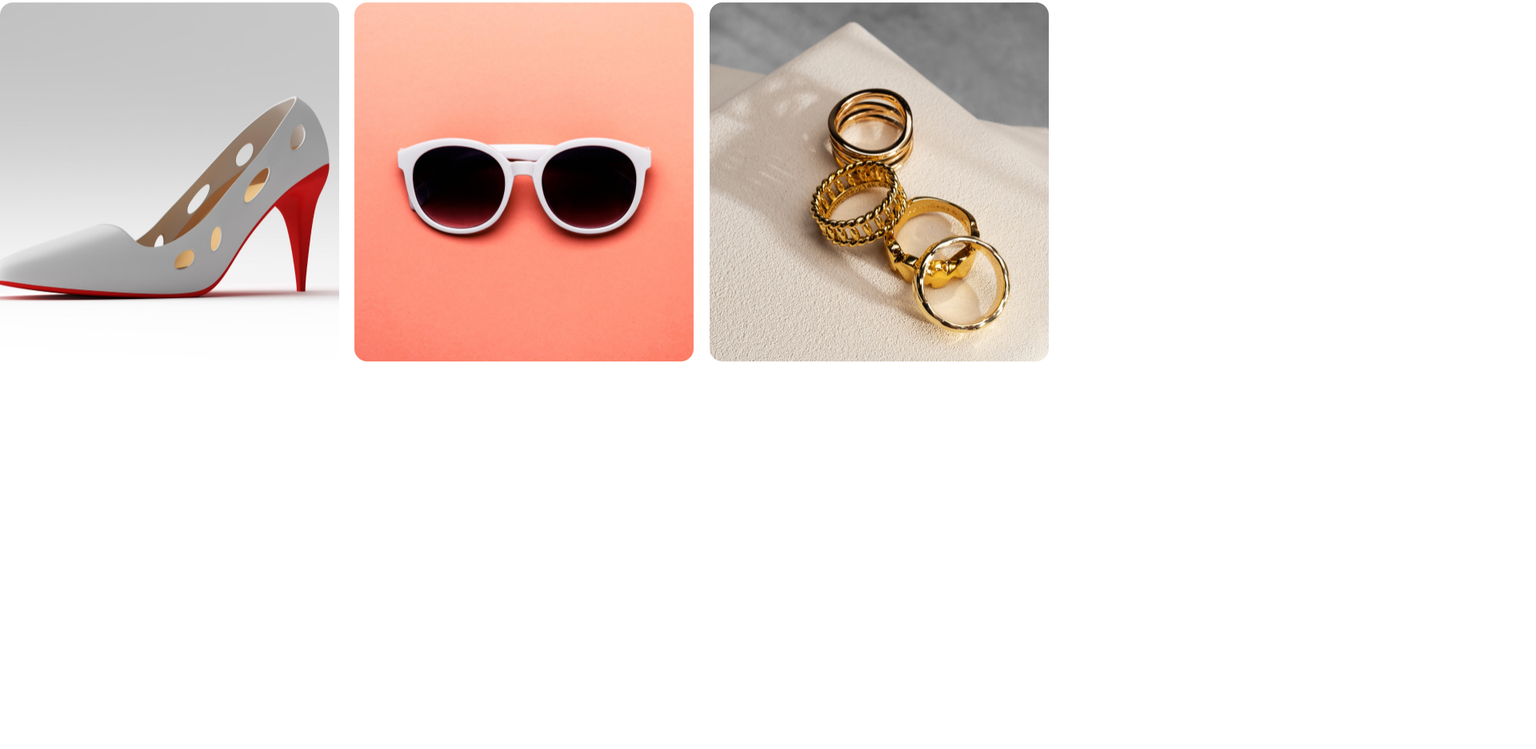
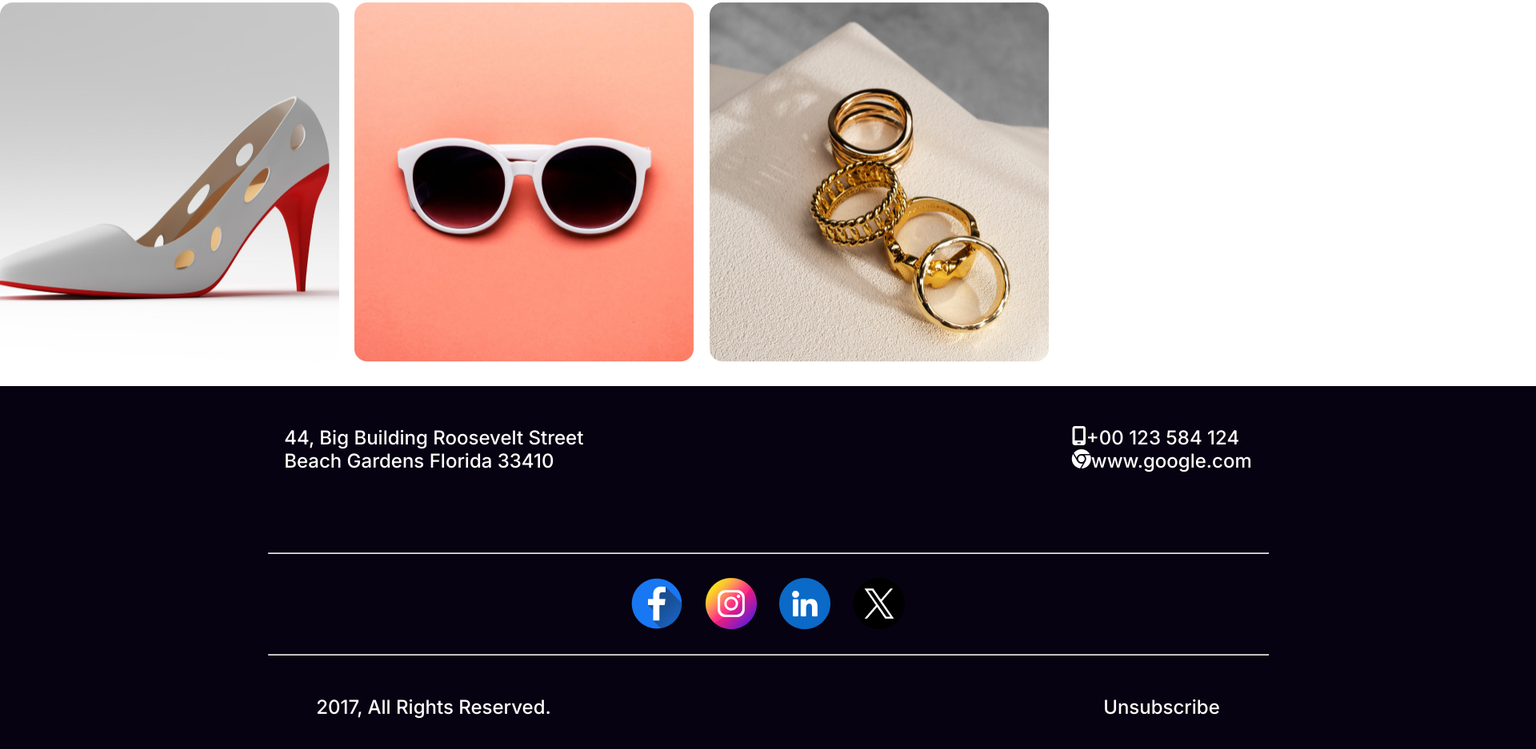
Before and after one commit to AnkonChy/new-year-offer-solution, a plain HTML site: page index.html in a window 1280 px wide. Shown: the part 4686-5623 px from the top of the page at 80% size, 1920 px wide, since content can reach past the window. Before the commit the page ends 5169 px from the top, so only its background shows below. Drawn offline with Linux system fonts and the light colour scheme.

Commit message:
footer done

```diff
--- a/index.html
+++ b/index.html
@@ -6,6 +6,9 @@
     <meta name="viewport" content="width=device-width, initial-scale=1.0">
     <title>New year offer</title>
     <link rel="stylesheet" href="style.css">
+    <link rel="stylesheet" href="https://cdnjs.cloudflare.com/ajax/libs/font-awesome/6.5.2/css/all.min.css"
+        integrity="sha512-SnH5WK+bZxgPHs44uWIX+LLJAJ9/2PkPKZ5QiAj6Ta86w+fsb2TkcmfRyVX3pBnMFcV7oQPJkl9QevSCWr3W6A=="
+        crossorigin="anonymous" referrerpolicy="no-referrer" />
 </head>
 
 <body>
@@ -74,7 +77,8 @@
             <div class="portfolio-text-content">
                 <h5>THE BEST GIFT</h5>
                 <h1>Our Awesome Portfolio</h1>
-                <p>Dolor sit amet consectetur. Consequat eget consectetur maecenas sed molestie malesuada. <br> Ipsum sed
+                <p>Dolor sit amet consectetur. Consequat eget consectetur maecenas sed molestie malesuada. <br> Ipsum
+                    sed
                     sodales risus ut pellentesque vel euismod. </p>
             </div>
             <div class="portfolio-items">
@@ -100,7 +104,43 @@
         </section>
 
     </main>
-    <footer></footer>
+    <footer class="footer-container">
+        <div class="footer-details">
+            <div class="footer-address">
+                <p>44, Big Building Roosevelt Street<br>
+                    Beach Gardens Florida 33410</p>
+            </div>
+            <div class="footer-contact">
+                <span class="contact">
+                    <i class="fa-solid fa-mobile-screen"></i>
+                    <p>+00 123 584 124</p>
+                </span>
+
+                <span class="contact">
+                    <i class="fa-brands fa-chrome"></i>
+                    <p>www.google.com</p>
+                </span>
+            </div>
+        </div>
+        <hr class="hr">
+
+        <div class="social-icons">
+            <img src="icons/Facebook.png" alt="">
+            <img src="icons/Instagram.png" alt="">
+            <img src="icons/Linkedin.png" alt="">
+            <img src="icons/Twitter.png" alt="">
+        </div>
+
+        <hr class="hr1">
+
+        <div class="copyright">
+            <p>2017, All Rights Reserved.</p>
+            <p>Unsubscribe</p>
+        </div>
+
+
+
+    </footer>
 </body>
 
 </html>
--- a/style.css
+++ b/style.css
@@ -380,3 +380,57 @@ body {
     width: 100%;
 
 }
+
+
+/* footer styles */
+.footer-container {
+    width: 1920px;
+    height: 500px;
+    /* border: 2px solid red */
+    background: rgb(7, 2, 17);
+    padding: 50px;
+}
+
+.footer-details {
+    display: flex;
+    margin-bottom: 100px;
+    justify-content: space-around;
+    color: rgb(255, 255, 255);
+    font-family: Inter;
+    font-size: 24px;
+    font-weight: 500;
+}
+
+.contact {
+    display: flex;
+}
+
+.hr {
+    width: 1251px;
+    margin: 0 auto;
+
+}
+
+.social-icons {
+    width: 400px;
+    margin: 0 auto;
+    margin-top: 30px;
+    margin-bottom: 30px;
+    display: flex;
+    justify-content: space-evenly;
+}
+
+.copyright {
+    display: flex;
+    justify-content: space-around;
+    color: #FFFFFF;
+    font-family: Inter;
+    font-size: 24px;
+    font-weight: 500;
+    margin-top: 50px;
+}
+
+.hr1 {
+    margin: 0 auto;
+    width: 1251px;
+}
```
